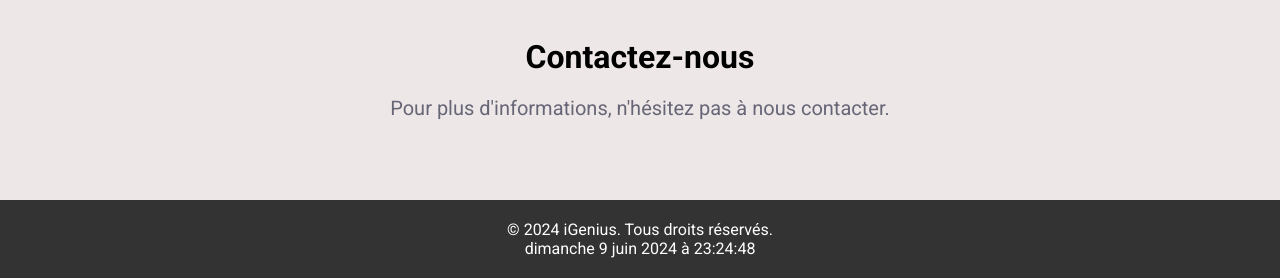
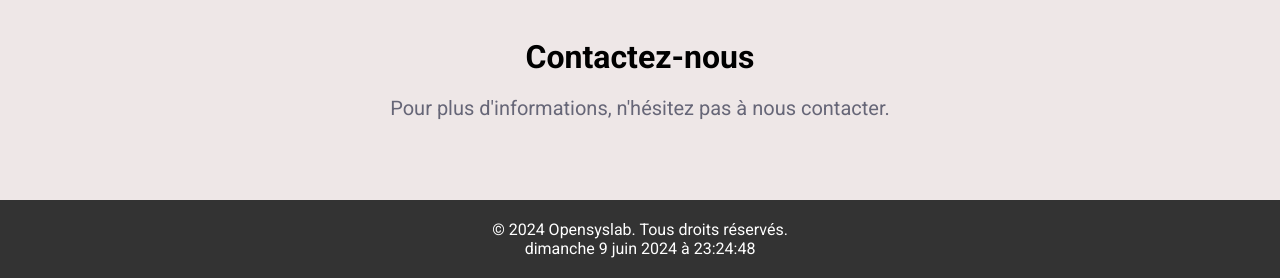
Before and after one commit to mr-anxo/django_opensyslab, a Django app: page / in a window 1280 px wide. Shown: the part 1346-1624 px from the top of the page. Run offline with Django 5.2, Linux system fonts and the light colour scheme.

Commit message:
--- Auto Git Commit ---

```diff
--- a/src/frontend/templates/index.html
+++ b/src/frontend/templates/index.html
@@ -5,13 +5,13 @@
 <head>
     <meta charset="UTF-8">
     <meta name="viewport" content="width=device-width, initial-scale=1.0">
-    <title>iGenius | Home</title>
+    <title>Opensyslab | Home</title>
     <link href="https://fonts.googleapis.com/css2?family=Roboto:wght@400;700&display=swap" rel="stylesheet">
     <link rel="stylesheet" href="{% static 'css/styles.css' %}">
 </head>
 <body>
     <nav>
-        <div class="logo"><a href="/" style="color:white; text-decoration:none;">iGenius</a></div>
+        <div class="logo"><a href="/" style="color:white; text-decoration:none;">Opensyslab</a></div>
         <ul>
             <li><a href="/">Home</a></li>
             <li><a href="/blog">Blog</a></li>
@@ -21,7 +21,7 @@
         </ul>
     </nav>
     <header>
-        <h1>Bienvenue sur iGenius</h1>
+        <h1>Bienvenue sur Opensyslab</h1>
         <p>Nous créons des expériences numériques incroyables</p>
         <a href="#about" class="btn">En savoir plus</a>
     </header>
@@ -38,7 +38,7 @@
         <p>Pour plus d'informations, n'hésitez pas à nous contacter.</p>
     </section>
     <footer>
-         &copy; 2024 iGenius. Tous droits réservés. <br>
+         &copy; 2024 Opensyslab. Tous droits réservés. <br>
          <span id="datetime"></span>
     </footer>
 
--- a/src/frontend/views.py
+++ b/src/frontend/views.py
@@ -1,4 +1,5 @@
 from django.shortcuts import render
+
 
 # Create your views here.
 
--- a/src/opensyslab/settings.py
+++ b/src/opensyslab/settings.py
@@ -117,7 +117,7 @@ USE_TZ = True
 # Static files (CSS, JavaScript, Images)
 # https://docs.djangoproject.com/en/5.0/howto/static-files/
 
-STATIC_URL = 'static/'
+STATIC_URL = '/static/'
 #STATICFILES_DIRS = []
 
 # Default primary key field type
```
